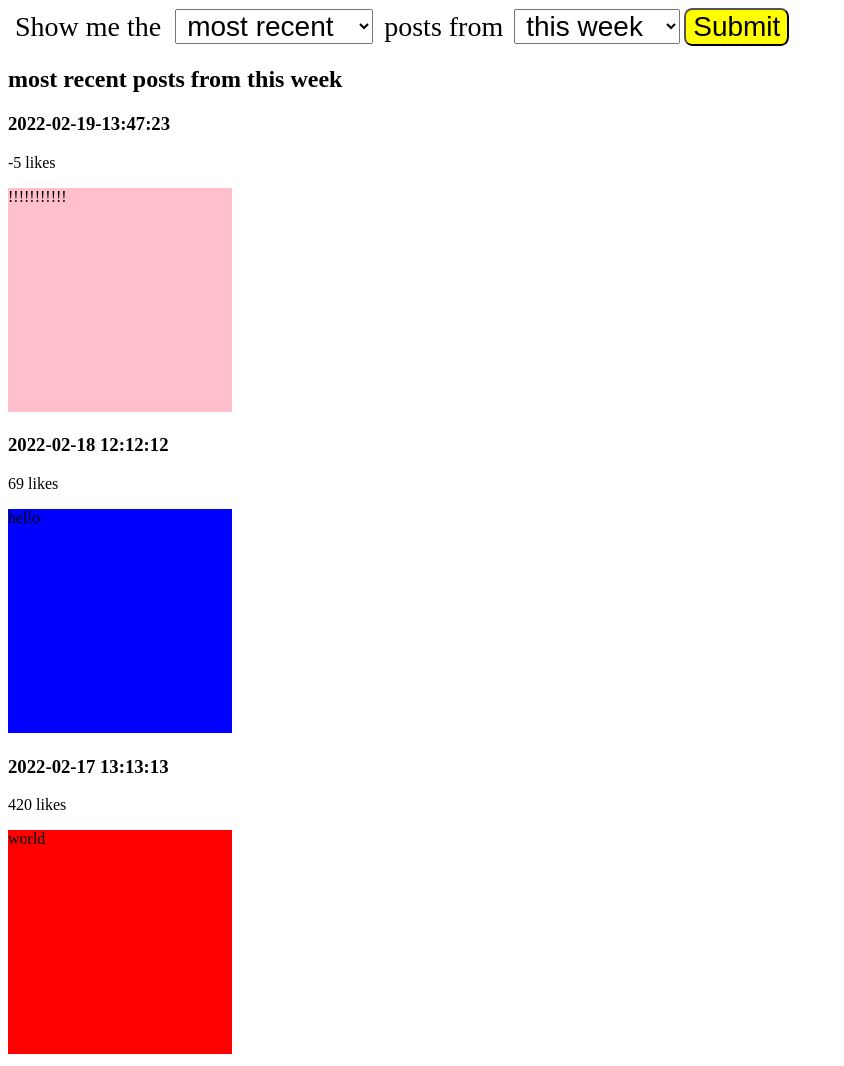
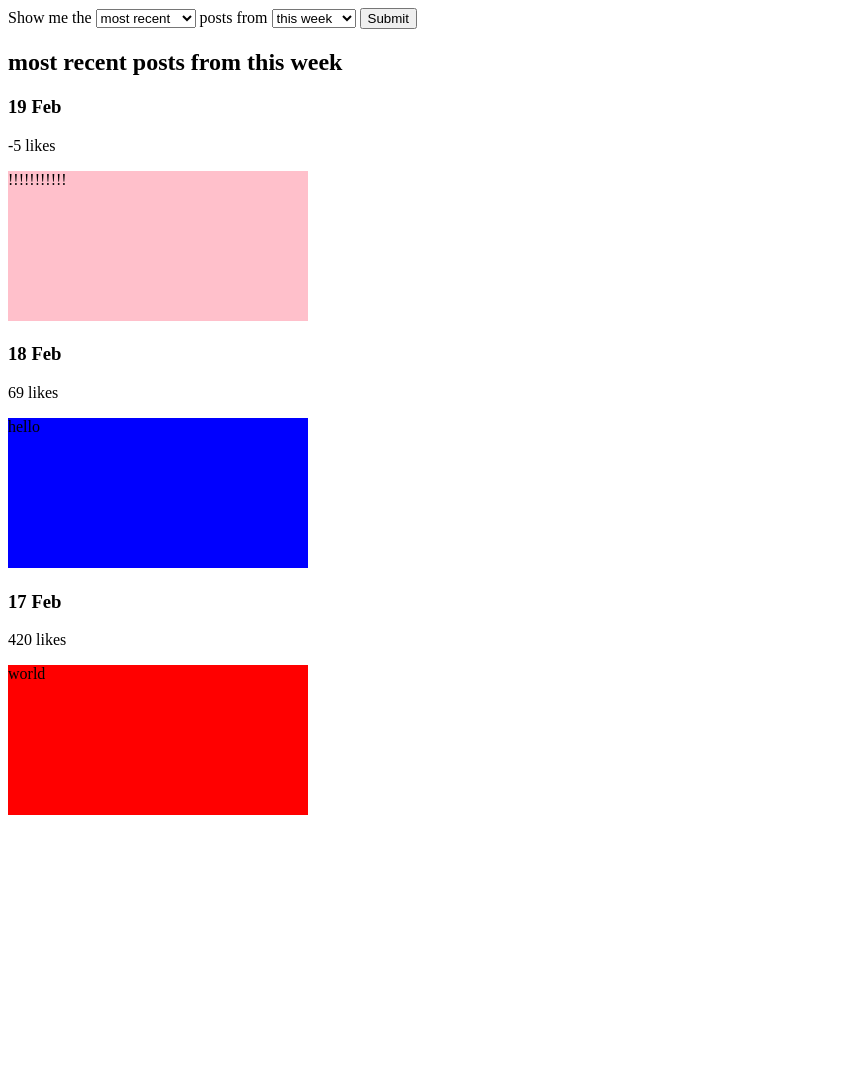
Before and after one commit to colmmurphyxyz/cs1116-ca1, a Flask app: page /home in a window 1280 px wide. Shown: the whole page, without its empty margins (0-844 px from the left). After the commit the page ends 815 px from the top, so only its background shows below. Run offline with Flask 2, Linux system fonts and the light colour scheme; data comes from the database, SQL or seed files in the repository.

Commit message:
goe everything setup

```diff
--- a/app.py
+++ b/app.py
@@ -1,6 +1,7 @@
 from flask import Flask, render_template, request, redirect
 from database import get_db, close_db
 from forms import HomePageForm
+from datetime import *
 
 app = Flask(__name__)
 app.teardown_appcontext(close_db)
@@ -37,4 +38,14 @@ def home():
     query += ";"
 
     posts = db.execute(query).fetchall()
-    return render_template("home.html", form=form, posts=posts)
+    posts_formatted = []
+    for post in posts:
+        posts_formatted.append(
+            {
+                "message": post["message"],
+                "background": post["background"],
+                "submission_time": datetime.strptime(post["submission_time"], "%Y-%m-%d %H:%M:%S").strftime("%d %b"),
+                "likes": post["likes"]
+            }
+        )
+    return render_template("home.html", form=form, posts=posts_formatted)
--- a/schema.sql
+++ b/schema.sql
@@ -41,4 +41,4 @@ INSERT INTO posts (author_id, message, background, submission_time, likes)
 VALUES
        (1, 'hello', 'blue', '2022-02-18 12:12:12', 69),
        (2, 'world', 'red', '2022-02-17 13:13:13', 420),
-       (3, '!!!!!!!!!!!', 'pink', '2022-02-19-13:47:23', -5);
+       (3, '!!!!!!!!!!!', 'pink', '2022-02-19 13:47:23', -5);
--- a/static/styles/root.css
+++ b/static/styles/root.css
@@ -1,19 +1,3 @@
 :root {
     font-size: 16px;
 }
-
-svg {
-    width: 14rem;
-    height: 14rem;
-}
-
-form * {
-    font-size: 1.75rem;
-    padding-left: 0.25em;
-    padding-right: 0.25em;
-}
-
-form > input[type=submit] {
-    background: yellow;
-    border-radius: 0.3em;
-}
--- a/templates/base.html
+++ b/templates/base.html
@@ -1,9 +1,10 @@
+{% import 'macros.html' as macros %}
+
 <!DOCTYPE html>
 <html lang="en">
     <head>
         <meta charset="UTF-8" />
         {% block stylesheets %}
-            <link rel="stylesheet" href="{{ url_for('static', filename='styles/root.css') }}" />
         {% endblock %}
         <title>ca1</title>
     </head>
--- a/templates/home.html
+++ b/templates/home.html
@@ -2,8 +2,11 @@
 
 {% import 'macros.html' as macros %}
 
-{% block main_content %}
-    <section>
+{% block stylesheets %}
+    {{ macros.multiple_stylesheets(['root.css', 'styles.css']) }}
+{% endblock %}
+
+{% block base_header %}
     <form action="" method="POST" novalidate>
         {{ form.hidden_tag() }}
         {{ form.sort_by.label }}
@@ -12,9 +15,11 @@
         {{ form.recent() }}
         {{ form.submit() }}
     </form>
-    </section>
+{% endblock %}
+
+{% block main_content %}
+    <h2>{{ form.sort_by.data }} posts from {{ form.recent.data }}</h2>
     <section id="posts">
-        <h2>{{ form.sort_by.data }} posts from {{ form.recent.data }}</h2>
         {% for post in posts %}
             <section class="post">
                 <h3>{{ post.submission_time }}</h3>
--- a/templates/macros.html
+++ b/templates/macros.html
@@ -9,3 +9,13 @@
         </foreignObject>
     </svg>
 {% endmacro %}
+
+{% macro stylesheet(file_name) %}
+    <link rel="stylesheet" href="{{ url_for('static', filename='styles/' + file_name) }}" />
+{% endmacro %}
+
+{% macro multiple_stylesheets(file_names) %}
+    {% for file_name in file_names %}
+        <link rel="stylesheet" href="{{ url_for('static', filename='styles/' + file_name) }}" />
+    {% endfor %}
+{% endmacro %}
```
Lines whose indentation alone changed are shown as unchanged.
